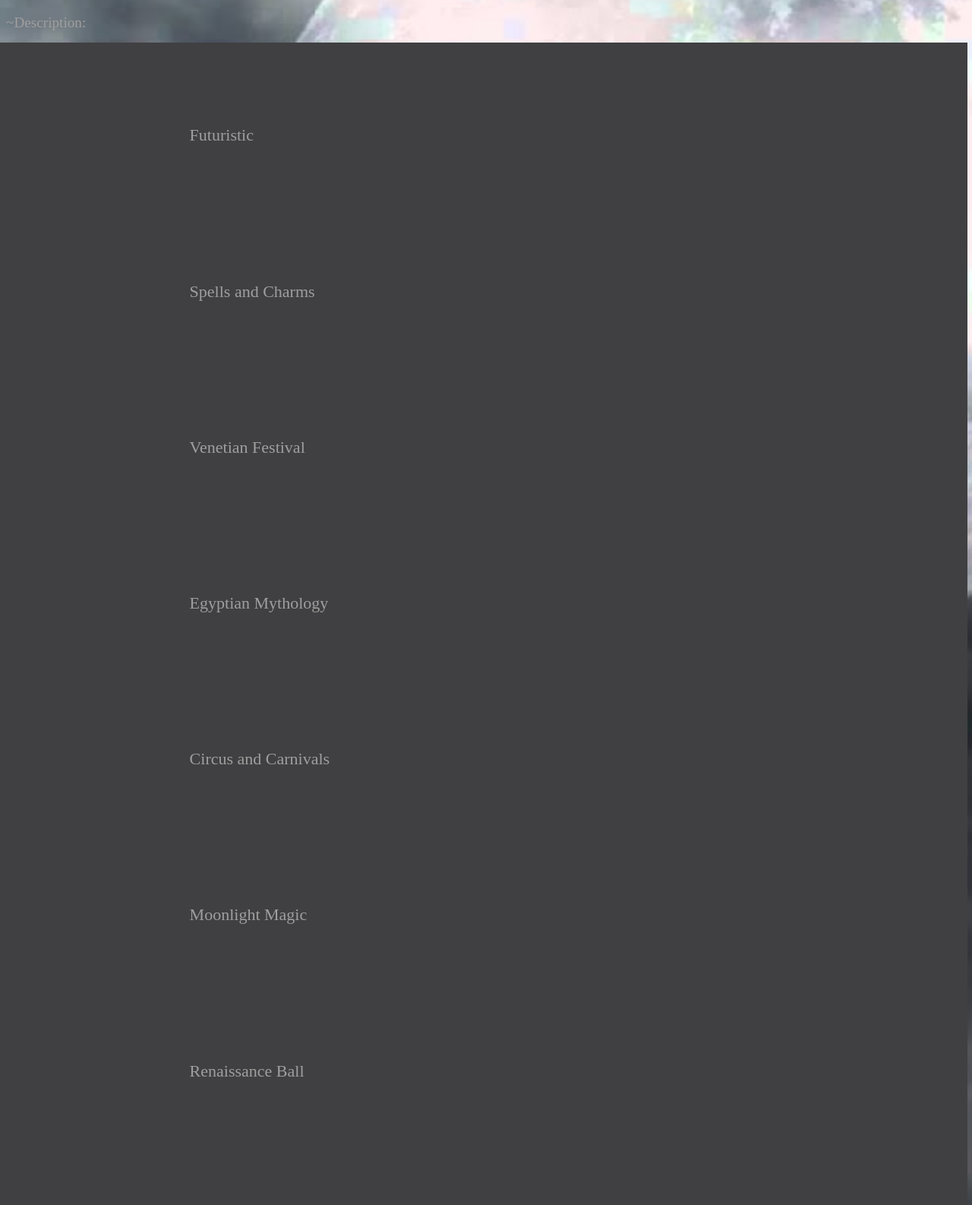
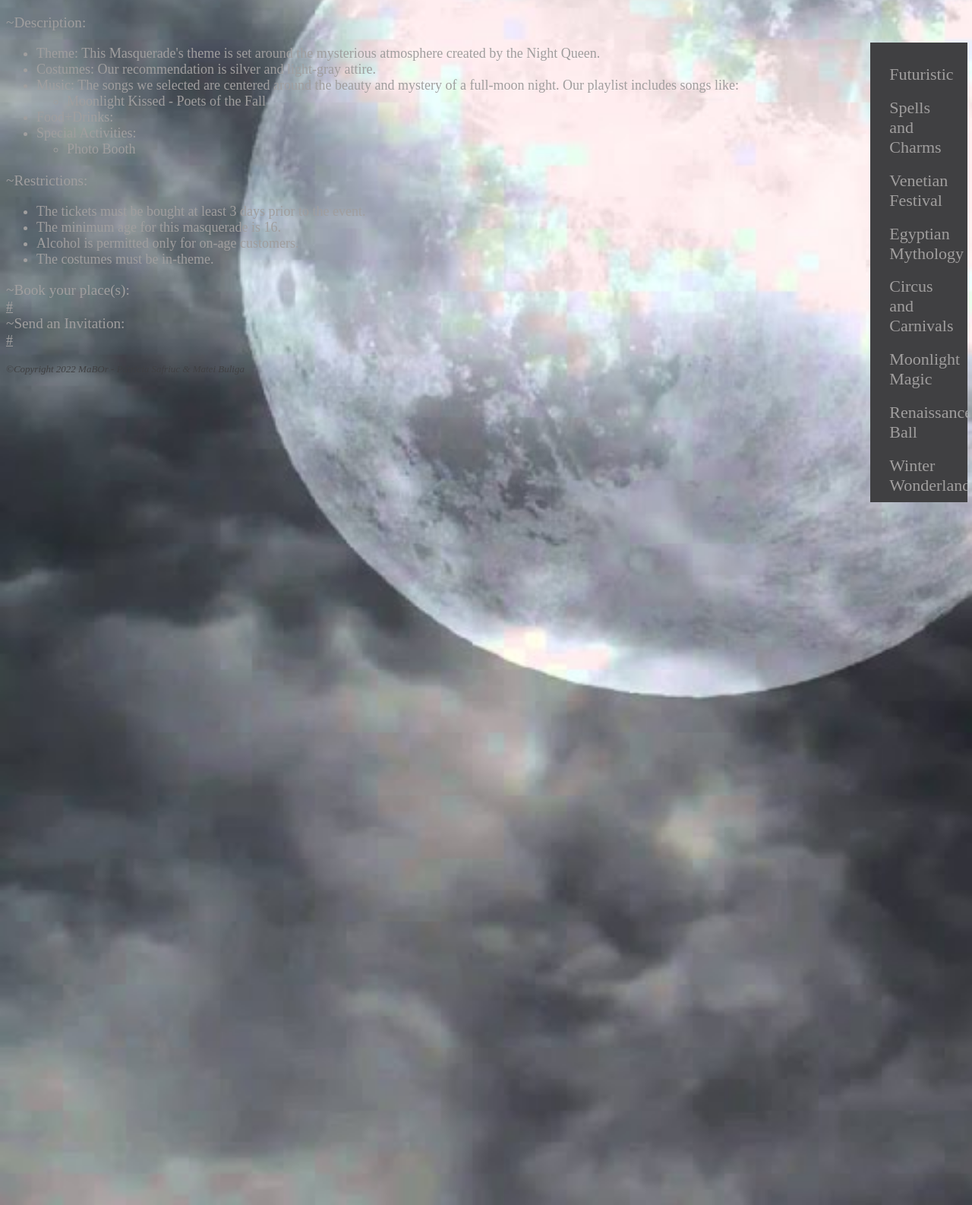
Before and after one commit to BuligaMateiCiprian/MaBOr, a PHP site: page /moon.html in a window 1280 px wide. Shown: the part 280-1866 px from the top of the page at 76% size. Run offline with PHP 8.4, Linux system fonts and the light colour scheme.

Commit message:
Update moon.css

```diff
--- a/MaBOr-main/moon.css
+++ b/MaBOr-main/moon.css
@@ -36,7 +36,7 @@ footer {
 }
 
 .sidenav {
-    width: 100%;
+    width: 10%;
     position: fixed;
     z-index: 1;
     top: 18%;
```
